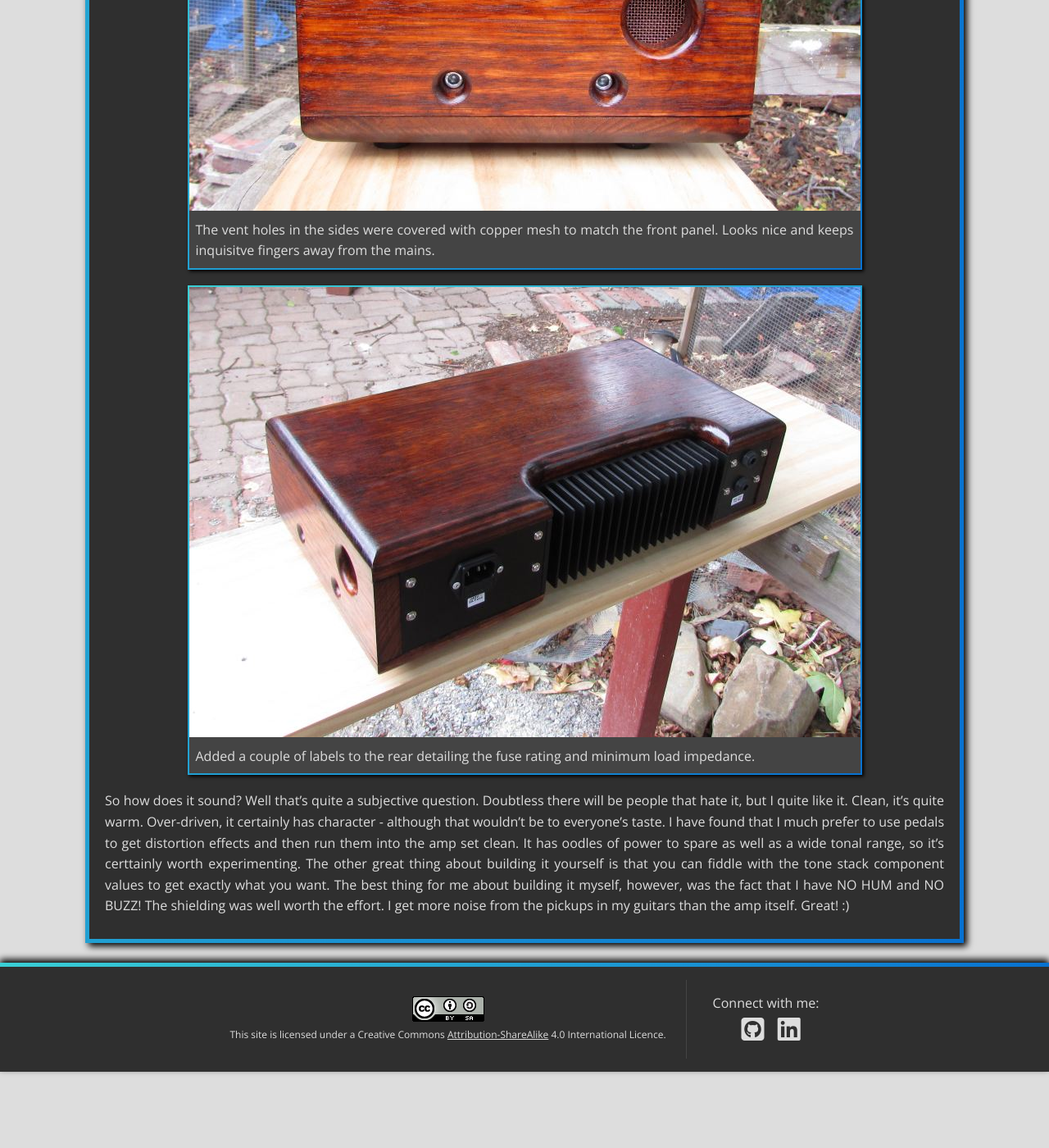
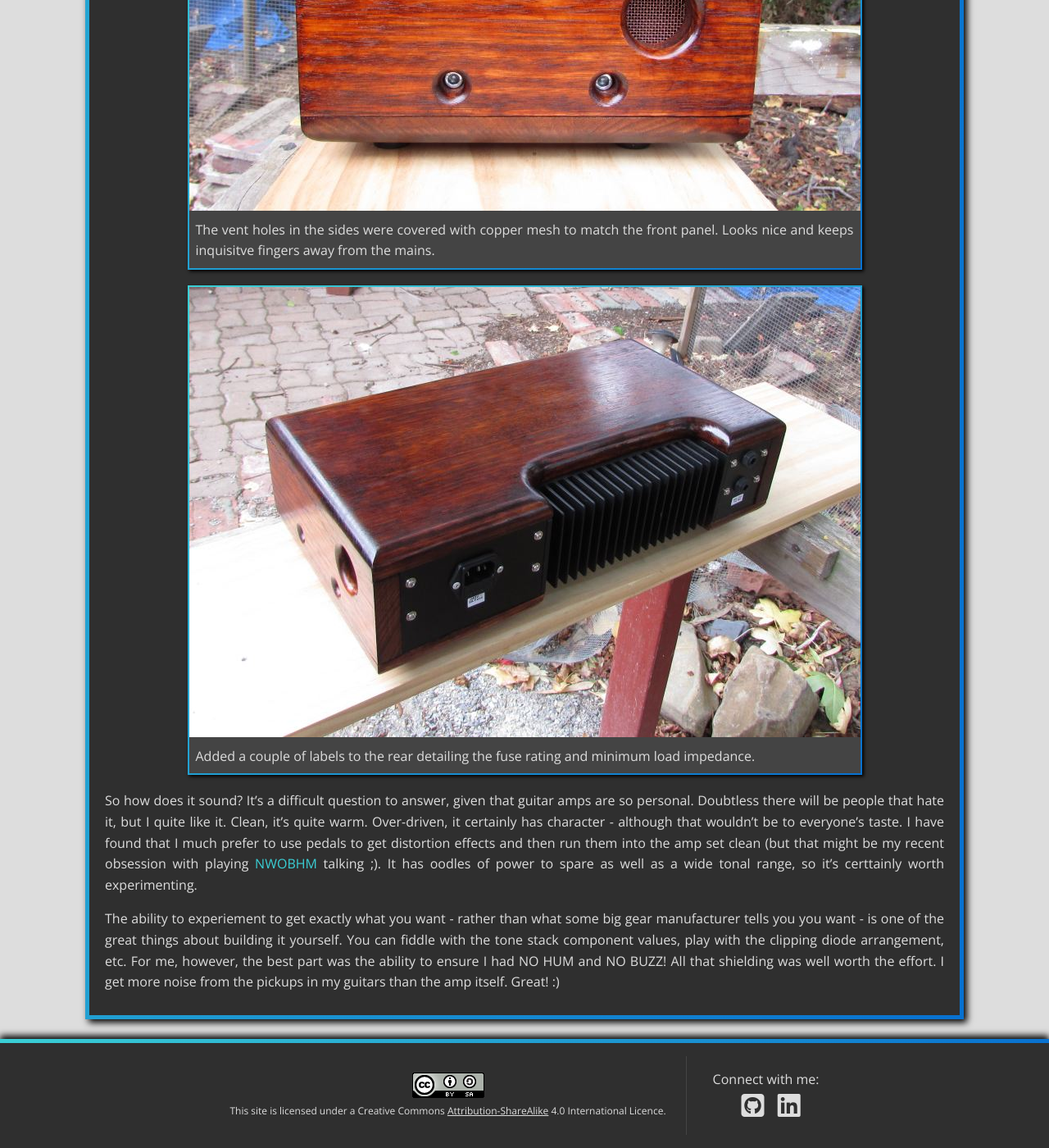
Before and after one commit to StaphSynth/StaphSynth.github.io, a Jekyll site: the page built from _posts/2016-04-12-ESP-P27-Guitar-Amp.md, in a window 1280 px wide and 1400 px high, scrolled down 10997 px. Shown: the whole window at 82% size. Built offline with Jekyll 4.4.1, drawn with Linux system fonts in a browser that asks for light colours; nearby versions of some CDN libraries; before the commit the page ends 12304 px from its top, so only the background shows below that; some of the changed text lies outside the part shown.

```diff
--- a/_posts/2016-04-12-ESP-P27-Guitar-Amp.md
+++ b/_posts/2016-04-12-ESP-P27-Guitar-Amp.md
@@ -56,13 +56,13 @@
 
 {% include image.html url="/img/P27-first-test.jpg" caption="First test of the amp as a complete system. My housemates were just going to bed at the time, so the 'master' volume control on the far right is turned right down :)" %}
 
-During testing, I noticed that the power supply section of the preamp was getting quite warm. The supply is a simple zener regulator that drops the &#177;35V of the main power amp supply down to &#177;15V for the preamp. It's a linear regulator, which means it's quite inefficient (but will inject far less noise into the analogue circuit than a more efficient switching [buck converter](https://en.wikipedia.org/wiki/Buck_converter)). A pair of 1W dropper resistors were dissipating ~0.7W each and were way too hot to touch. Although technically within ratings, they were also causing a nearby electrolytic capacitor to get quite warm as well. Heat shortens component life, so I decided to replace the 1W resistors with 3W ones and mount them further off the board to move them away from the caps and allow more airflow to keep them cool.
+During testing, I noticed that the power supply section of the preamp was getting quite warm. The supply is a simple zener regulator that drops the &#177;35V of the main power amp supply down to &#177;15V for the preamp. It's a linear regulator, which means it's quite inefficient (but will inject far less noise into the analogue circuit than a more efficient switching [buck converter](https://en.wikipedia.org/wiki/Buck_converter)). A pair of 1W dropper resistors were dissipating ~0.7W each and were way too hot to touch. Although technically within ratings, they were also causing some nearby electrolytic capacitors to get quite warm as well. Heat shortens component life, so I decided to replace the 1W resistors with 3W ones and mount them further off the board to move them away from the caps and allow more airflow to keep them cool.
 
 {% include image.html url="/img/P27-3wres.jpg" caption="Not really necessary, but it made me feel better, so..." %}
 
 And that's about it. I just had to prettify the front panel, put it back together and it was complete. I tried buffing the front panel to a mirror shine, but I couldn't get a clear coat of paint to stick to it while it was so smooth, so I used 1200 grit sand paper to cut a nice pattern of cross-hatching with swirls onto it. I made labels with a label printer, stuck them on and put a clear coat over them as well so they won't peel off and the amp was finally finished!
 
-{% include image.html url="/img/P27-complete-front.jpg" caption="'Mordor Enterprises' is an old in-joke that I tend to stick into web forms that force me to use a business name." %}
+{% include image.html url="/img/P27-complete-front.jpg" caption="'Mordor Enterprises' is an old in-joke that I tend to stick into web forms that force me to enter a business name." %}
 
 
 {% include image.html url="/img/P27-complete.jpg" caption="It's got a retro, almost '60s look to it. If you get the settings right, you can get a nice '60s sound from it as well." %}
@@ -72,4 +72,6 @@
 
 {% include image.html url="/img/P27-complete-rear.jpg" caption="Added a couple of labels to the rear detailing the fuse rating and minimum load impedance." %}
 
-So how does it sound? Well that's quite a subjective question. Doubtless there will be people that hate it, but I quite like it. Clean, it's quite warm. Over-driven, it certainly has character - although that wouldn't be to everyone's taste. I have found that I much prefer to use pedals to get distortion effects and then run them into the amp set clean. It has oodles of power to spare as well as a wide tonal range, so it's certtainly worth experimenting. The other great thing about building it yourself is that you can fiddle with the tone stack component values to get exactly what you want. The best thing for me about building it myself, however, was the fact that I have NO HUM and NO BUZZ! The shielding was well worth the effort. I get more noise from the pickups in my guitars than the amp itself. Great! :)
+So how does it sound? It's a difficult question to answer, given that guitar amps are so personal. Doubtless there will be people that hate it, but I quite like it. Clean, it's quite warm. Over-driven, it certainly has character - although that wouldn't be to everyone's taste. I have found that I much prefer to use pedals to get distortion effects and then run them into the amp set clean (but that might be my recent obsession with playing [NWOBHM](https://en.wikipedia.org/wiki/New_wave_of_British_heavy_metal) talking ;). It has oodles of power to spare as well as a wide tonal range, so it's certtainly worth experimenting.
+
+The ability to experiement to get exactly what you want - rather than what some big gear manufacturer tells you you want - is one of the great things about building it yourself. You can fiddle with the tone stack component values, play with the clipping diode arrangement, etc. For me, however, the best part was the ability to ensure I had NO HUM and NO BUZZ! All that shielding was well worth the effort. I get more noise from the pickups in my guitars than the amp itself. Great! :)
--- a/css/main.css
+++ b/css/main.css
@@ -539,6 +539,7 @@
 	#mainMenu ul li a {
 		padding-left: 2rem;
 		padding-right: 2rem;
+		font-size: 1.125rem;
 	}
 
 	/*********************
```
Also changed, not shown: about.md (+1 -1 lines), index.md (+8 -0 lines).
